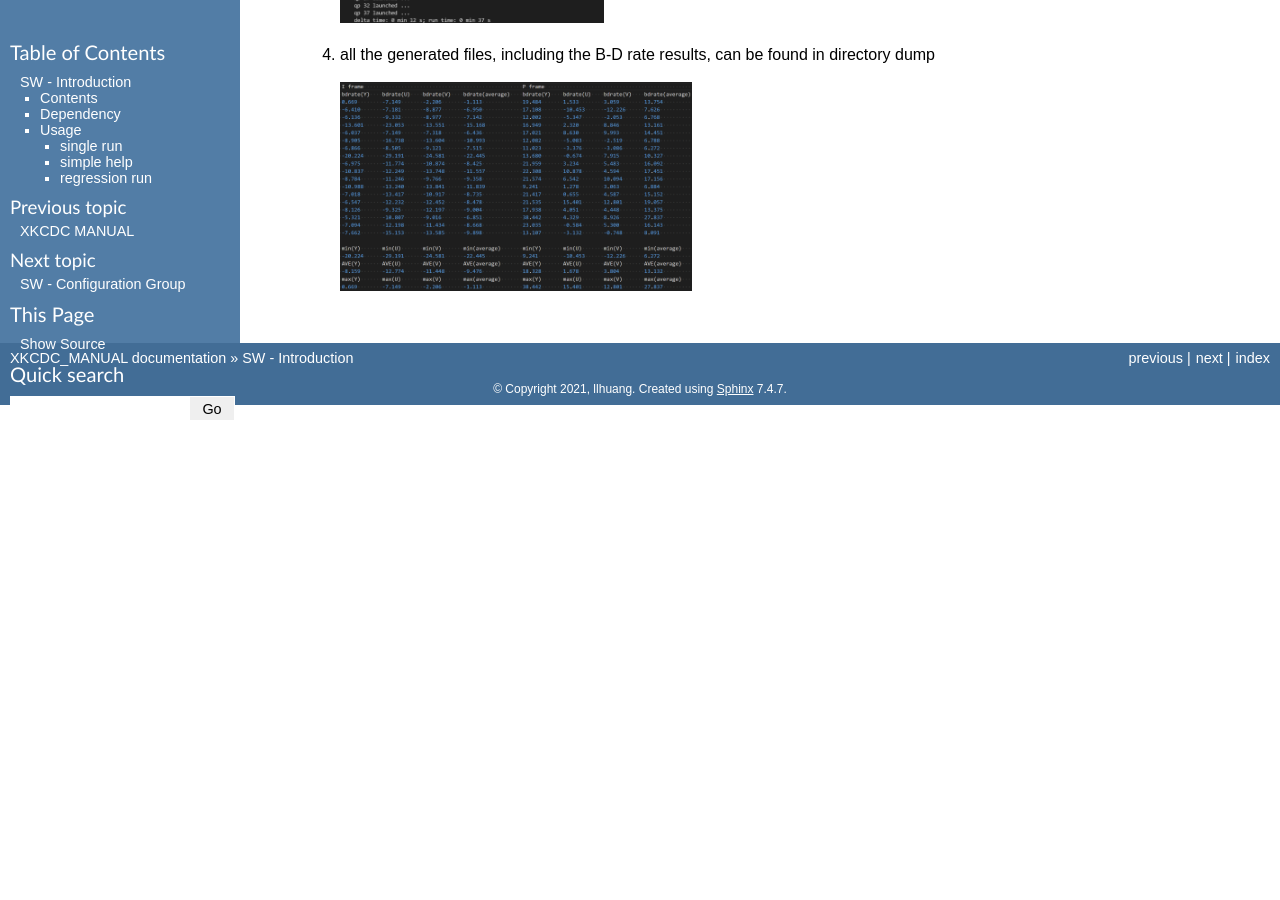
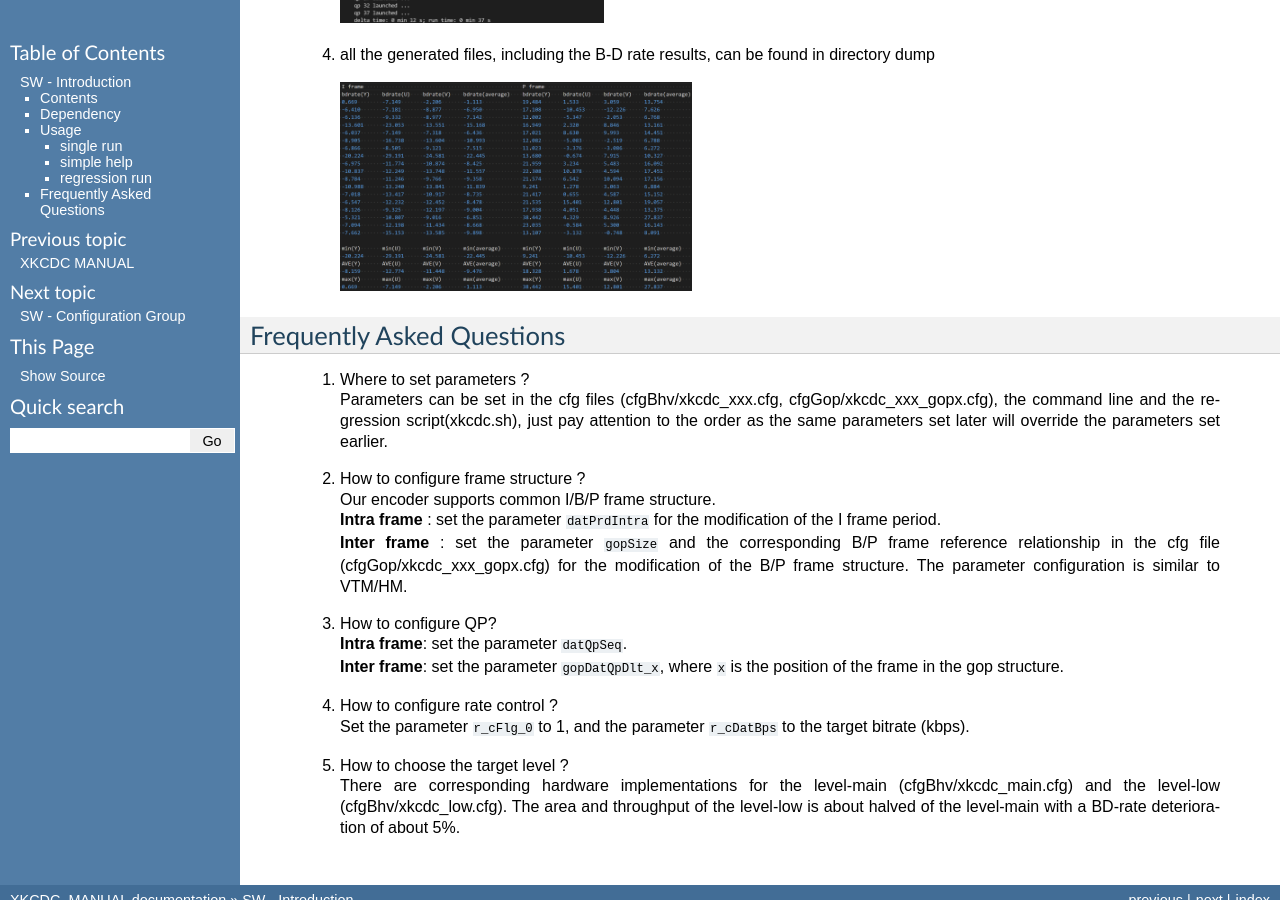
Before and after one commit to iamhll/xkcdc_manual, a Sphinx documentation site: the page built from manual/source/SwIntroduction/main.rst, in a window 1280 px wide and 900 px high, scrolled down 3169 px. Built offline with Sphinx 7.4.7, drawn with Linux system fonts in a browser that asks for light colours; before the commit the page ends 3574 px from its top, so only the background shows below that.

Commit message:
Frequently Asked Questions added

```diff
--- a/manual/source/SwIntroduction/main.rst
+++ b/manual/source/SwIntroduction/main.rst
@@ -121,3 +121,33 @@ regression run
 
       .. image:: usage_regressionRunBdRate.png
          :width: 40%
+
+Frequently Asked Questions
+--------------------------------
+
+
+    #. | Where to set parameters ?
+       | Parameters can be set in the cfg files (cfgBhv/xkcdc_xxx.cfg, cfgGop/xkcdc_xxx_gopx.cfg),
+         the command line and the regression script(xkcdc.sh), just pay attention to the order
+         as the same parameters set later will override the parameters set earlier.
+
+    #. | How to configure frame structure ?
+       | Our encoder supports common I/B/P frame structure.
+       | **Intra frame** : set the parameter ``datPrdIntra`` for the modification of the I frame period.
+       | **Inter frame** : set the parameter ``gopSize`` and the corresponding B/P frame reference relationship
+         in the cfg file (cfgGop/xkcdc_xxx_gopx.cfg) for the modification of the B/P frame structure.
+         The parameter configuration is similar to VTM/HM.
+
+    #. | How to configure QP?
+       | **Intra frame**: set the parameter ``datQpSeq``.
+       | **Inter frame**: set the parameter ``gopDatQpDlt_x``, where ``x`` is the position of the frame in the gop structure.
+
+    #. | How to configure rate control ?
+       | Set the parameter ``r_cFlg_0`` to 1,
+         and the parameter ``r_cDatBps`` to the target bitrate (kbps).
+
+    #. | How to choose the target level ?
+       | There are corresponding hardware implementations for the
+         level-main (cfgBhv/xkcdc_main.cfg) and the level-low (cfgBhv/xkcdc_low.cfg).
+         The area and throughput of the level-low is about halved of the level-main
+         with a BD-rate deterioration of about 5%.
```
